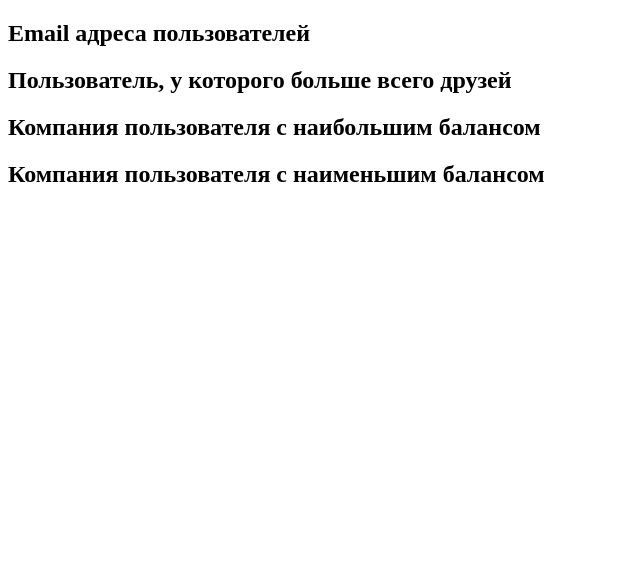
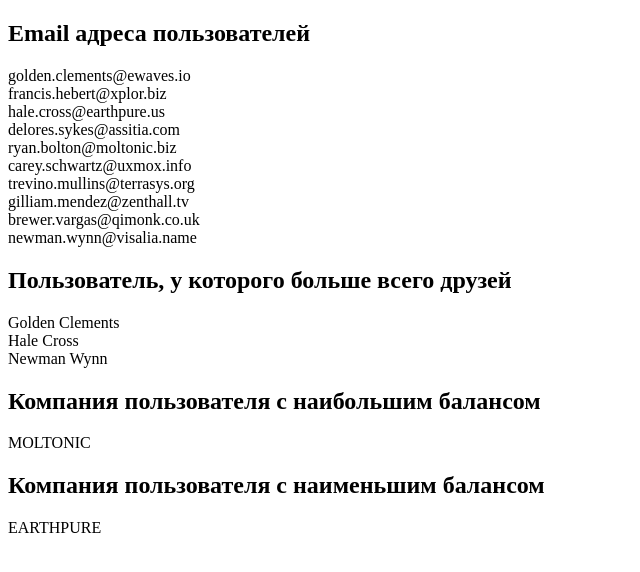
Before and after one commit to a-ulianych/Homework, a plain HTML site: page 05-task.html in a window 1280 px wide. Shown: the whole page, without its empty margins (0-640 px from the left). Drawn offline with Linux system fonts and the light colour scheme.

Commit message:
complete 05-task.html

```diff
--- a/05-task.html
+++ b/05-task.html
@@ -23,7 +23,7 @@
 
         </p>
         <h2>Пользователь, у которого больше всего друзей</h2>
-        <p id="greatesFriendsCountOutput"></p>
+        <p id="greatestFriendsCountOutput"></p>
 
         </p>
 
@@ -39,13 +39,12 @@
         </p>
 
         <script>
-
             /*
             Задание:
             Перепишите код таким образом, чтобы он не поменял своего поведения, но результат работы сценария выводился не в консоль, а в соответствующие p.
 
             Электронные адреса пользователей (каждый адрес с новой строки) - параграф с id emailAddressesOutput
-            Пользователи с наибольшим количеством друзей (каждый пользователь с новой строки) - параграф с id greatesFriendsCountOutput
+            Пользователи с наибольшим количеством друзей (каждый пользователь с новой строки) - параграф с id greatestFriendsCountOutput
             Компании пользователей с наибольшим балансом - параграф с id greatestBalanceCompanyOutput
             Компании пользователей с наименьшим балансом - параграф с id lowestBalanceCompanyOutput
             */
@@ -488,12 +487,10 @@
             ];
 
             function showAllEmails() {
-                console.log("Электронные адреса пользователей:")
-                users.forEach(user => console.log(user.email));
+                users.forEach(user => emails.innerHTML += `${user.email} </br>`);
             }
 
             function showHigestFriendCount() {
-                console.log("Пользователи с наибольшим количеством друзей");
 
                 let max = Number.MIN_VALUE;
 
@@ -504,7 +501,7 @@
 
                 users
                     .filter(user => user.friends.length == max)
-                    .forEach(user => console.log(user.name.first + " " + user.name.last));
+                    .forEach(user => greatestFriends.innerHTML += `${user.name.first} ${user.name.last} </br>`);
             }
 
             function showMinMaxBalance() {
@@ -520,19 +517,23 @@
                     }
                 });
 
-                console.log("Компании пользователей с наибольшим балансом:")
                 users
                     .filter(user => user.balance == maxBalance)
-                    .forEach(user => console.log(user.company));
+                    .forEach(user => greatestBalance.innerHTML += user.company);
 
-                console.log("Компании пользователей с наименьшим балансом:")
                 users
                     .filter(user => user.balance == minBalance)
-                    .forEach(user => console.log(user.company));
+                    .forEach(user => lowestBalance.innerHTML += user.company);
             }
 
+            let emails = document.querySelector("#emailAddressesOutput");
             showAllEmails();
+
+            let greatestFriends = document.querySelector("#greatestFriendsCountOutput");
             showHigestFriendCount();
+
+            let greatestBalance = document.querySelector("#greatestBalanceCompanyOutput");
+            let lowestBalance = document.querySelector("#lowestBalanceCompanyOutput");
             showMinMaxBalance();
         </script>
     </body>
```
